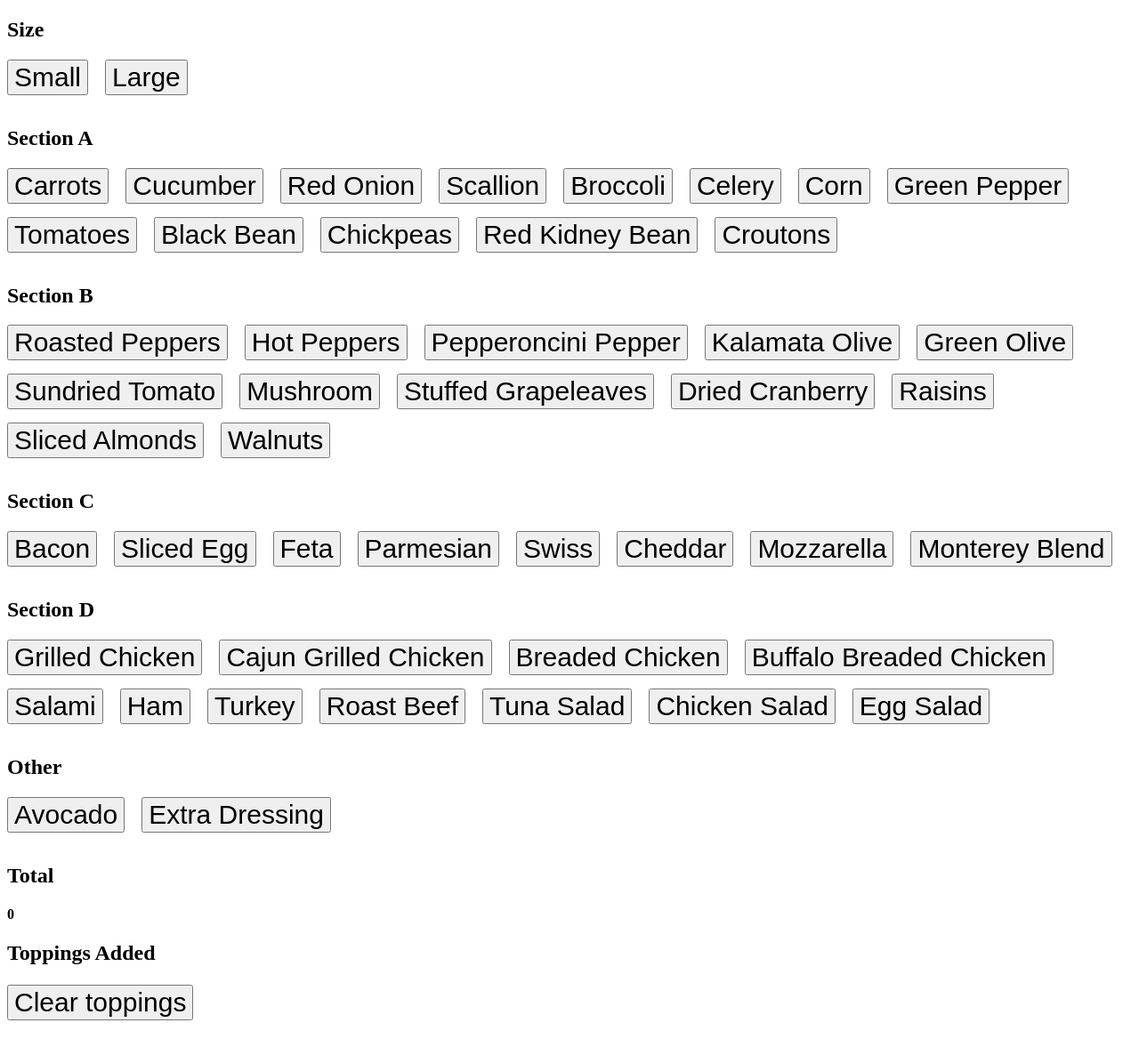
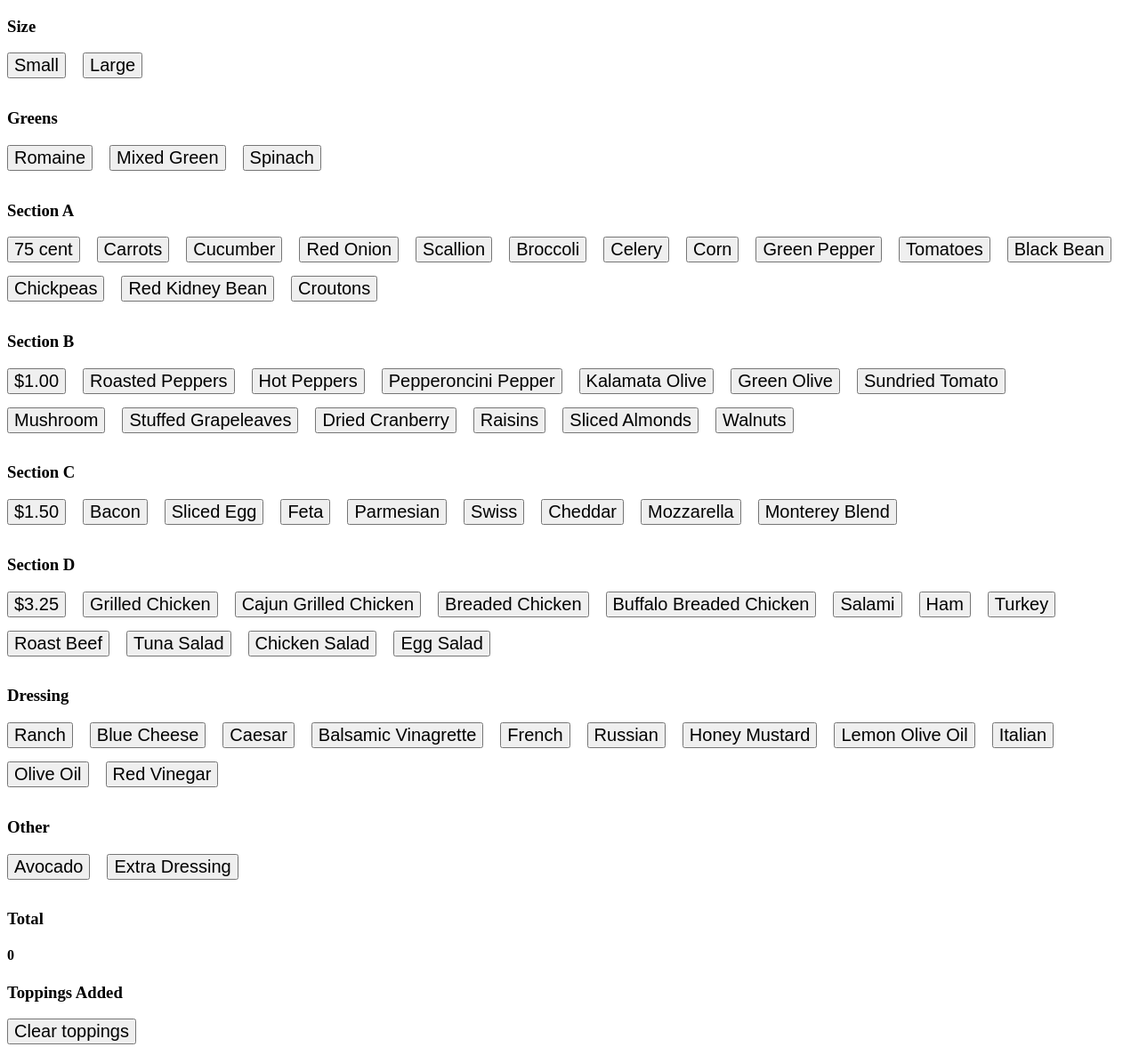
Before and after one commit to georgekaval/saladCalc, a plain HTML site: page index.html in a window 1280 px wide. Shown: the whole page at 89% size. Drawn offline with nearby package versions, Linux system fonts and the light colour scheme.

Commit message:
added greens and dressings

```diff
--- a/css/style.css
+++ b/css/style.css
@@ -1,6 +1,6 @@
 
 button {
-  font-size: 30px;
+  font-size: 20px;
   margin-right: 15px;
   margin-bottom: 15px;
 }
--- a/index.html
+++ b/index.html
@@ -12,12 +12,19 @@
   <body>
     <div id="calculatorWrapper">
       <div id="Size">
-        <h2>Size</h2>
+        <h3>Size</h3>
         <button id="small" type="button" name="small">Small</button>
         <button id="large" type="button" name="large">Large</button>
       </div>
+      <div>
+        <h3>Greens</h3>
+        <button class="Greens" type="button" name="Romaine">Romaine</button>
+        <button class="Greens" type="button" name="Mixed Greens">Mixed Green</button>
+        <button class="Greens" type="button" name="Spinach">Spinach</button>
+      </div>
       <div id="SectionAContainer">
-        <h2>Section A</h2>
+        <h3>Section A</h3>
+        <button class="sectionA" type="button" name="75 cent">75 cent</button>
         <button class="sectionA" type="button" name="Carrots">Carrots</button>
         <button class="sectionA" type="button" name="Cucumber">Cucumber</button>
         <button class="sectionA" type="button" name="Red Onion">Red Onion</button>
@@ -33,7 +40,8 @@
         <button class="sectionA" type="button" name="Croutons">Croutons</button>
       </div>
       <div id="SectionB">
-        <h2>Section B</h2>
+        <h3>Section B</h3>
+        <button class="sectionB" type="button" name="$1.00">$1.00</button>
         <button class="sectionB" type="button" name="Roasted Peppers">Roasted Peppers</button>
         <button class="sectionB" type="button" name="Hot Peppers">Hot Peppers</button>
         <button class="sectionB" type="button" name="Pepperoncini Peppers">Pepperoncini Pepper</button>
@@ -48,7 +56,8 @@
         <button class="sectionB" type="button" name="Walnuts">Walnuts</button>
       </div>
       <div id="SectionC">
-        <h2>Section C</h2>
+        <h3>Section C</h3>
+        <button class="sectionC" type="button" name="$1.50">$1.50</button>
         <button class="sectionC" type="button" name="Bacon">Bacon</button>
         <button class="sectionC" type="button" name="Sliced Egg">Sliced Egg</button>
         <button class="sectionC" type="button" name="Feta">Feta</button>
@@ -59,7 +68,8 @@
         <button class="sectionC" type="button" name="Monterey Blend">Monterey Blend</button>
       </div>
       <div id="SectionD">
-        <h2>Section D</h2>
+        <h3>Section D</h3>
+        <button class="sectionD" type="button" name="3.25">$3.25</button>
         <button class="sectionD" type="button" name="Grilled Chicken">Grilled Chicken</button>
         <button class="sectionD" type="button" name="Cajun Grilled Chicken">Cajun Grilled Chicken</button>
         <button class="sectionD" type="button" name="Breaded Chicken">Breaded Chicken</button>
@@ -72,18 +82,32 @@
         <button class="sectionD" type="button" name="Chicken Salad">Chicken Salad</button>
         <button class="sectionD" type="button" name="Egg Salad">Egg Salad</button>
       </div>
+      <div>
+        <h3>Dressing</h3>
+        <button class="Dressing" type="button" name="Ranch">Ranch</button>
+        <button class="Dressing" type="button" name="Blue Cheese">Blue Cheese</button>
+        <button class="Dressing" type="button" name="Caesar">Caesar</button>
+        <button class="Dressing" type="button" name="Balsamic Vinagrette">Balsamic Vinagrette</button>
+        <button class="Dressing" type="button" name="French">French</button>
+        <button class="Dressing" type="button" name="Russian">Russian</button>
+        <button class="Dressing" type="button" name="Honey Mustard">Honey Mustard</button>
+        <button class="Dressing" type="button" name="Lemon Olive Oil">Lemon Olive Oil</button>
+        <button class="Dressing" type="button" name="Italian">Italian</button>
+        <button class="Dressing" type="button" name="Olive Oil">Olive Oil</button>
+        <button class="Dressing" type="button" name="Red Vinegar">Red Vinegar</button>
+      </div>
       <div id="Other">
-        <h2>Other</h2>
+        <h3>Other</h3>
         <button id="avocadoButton" type="button" name="avocado">Avocado</button>
         <button id="extraDressing" type="button" name="Dressing">Extra Dressing</button>
       </div>
       <div class="total">
-        <h2>Total</h2>
+        <h3>Total</h3>
         <h4 id="total">0</h4>
       </div>
       <div class="Toppings added">
-        <h2>Toppings Added</h2>
-        <h4 id="toppingsAddedList"></h4>
+        <h3>Toppings Added</h3>
+        <h3 id="toppingsAddedList"></h3>
       </div>
       <div class="Clear">
         <button id="clear" type="button" name="clear">Clear toppings</button>
--- a/js/app.js
+++ b/js/app.js
@@ -88,6 +88,13 @@ $(() => {
     displayToppings()
     total = 0
   })
+  $( ".Greens" ).click(function() {
+    addToppingsPrice()
+    currentSaladNames.push(this.name)
+    displayTotal()
+    displayToppings()
+    total = 0
+  })
   $( ".sectionA" ).click(function() {
     addSectionAPrice()
     addToppingsPrice()
@@ -136,6 +143,13 @@ $(() => {
     displayToppings()
     total = 0
   })
+  $( ".Dressing" ).click(function() {
+    addToppingsPrice()
+    currentSaladNames.push(this.name)
+    displayTotal()
+    displayToppings()
+    total = 0
+  })
   $("#clear").click(function(){
     clearToppings()
     displayTotal()
```
